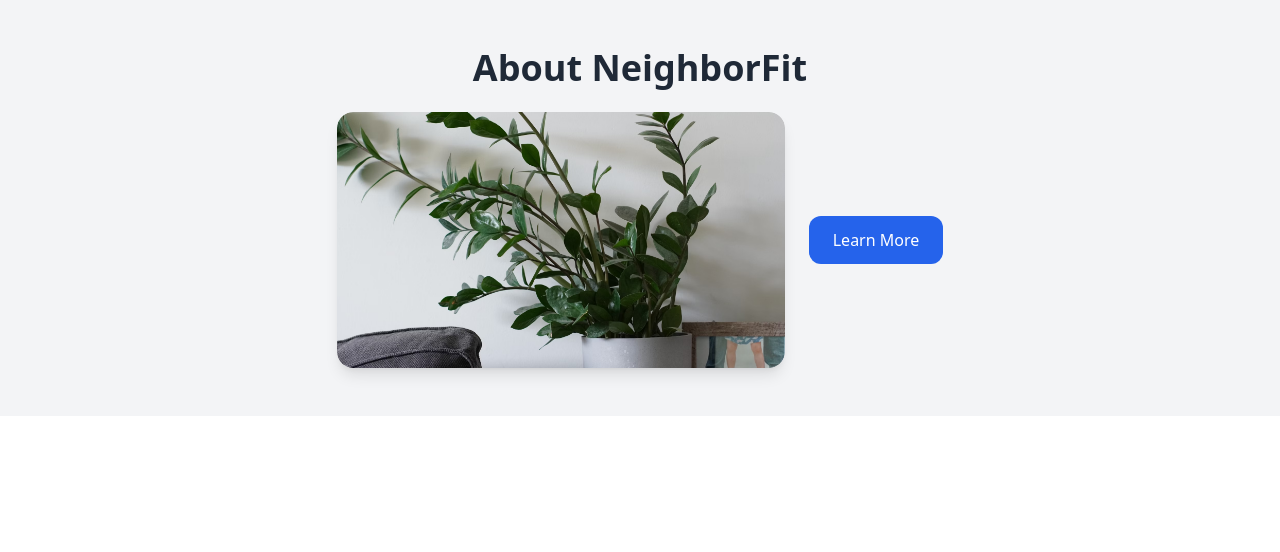
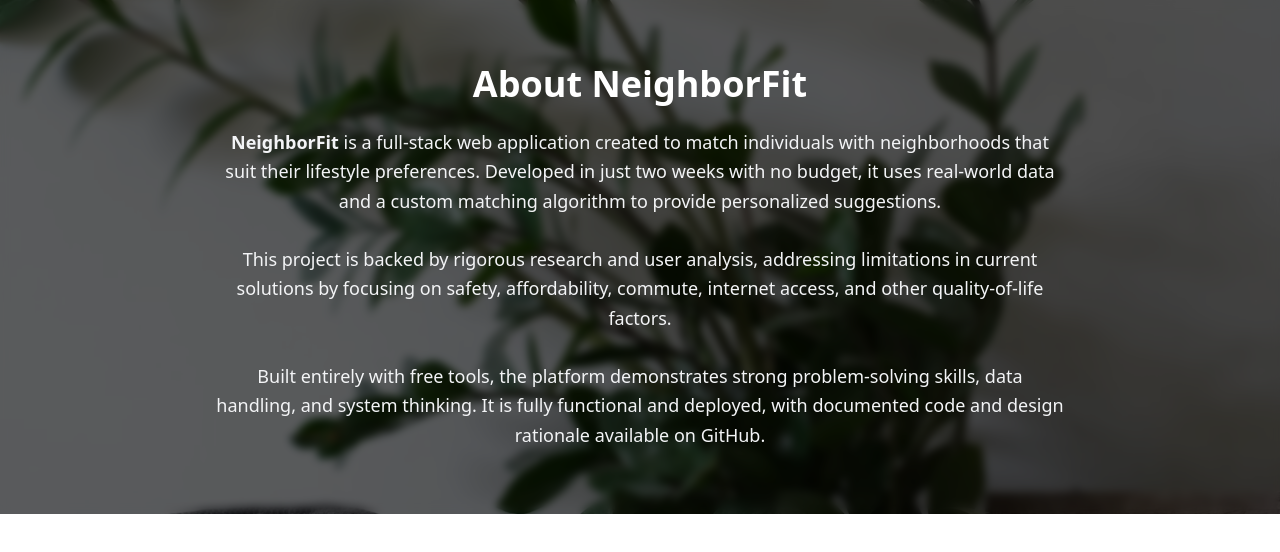
Before and after one commit to Vaduni/Vaduni_Niranjan_GCET, a React (Create React App) app in the folder neighborFit/frontend/: page /About in a window 1280 px wide. Shown: the top 552 px of the page. Built offline with nearby package versions, Linux system fonts and the light colour scheme.

Commit message:
fixing bugs

```diff
--- a/neighborFit/frontend/src/pages/About.js
+++ b/neighborFit/frontend/src/pages/About.js
@@ -1,63 +1,40 @@
-import React, { useState } from 'react';
+import React from "react";
 
 export default function About() {
-  const [showPopup, setShowPopup] = useState(false);
+  return (
+    <section
+      id="about"
+      className="relative w-full bg-cover bg-center bg-no-repeat"
+      style={{
+        backgroundImage: "url('/images/about.jpg')",
+      }}
+    >
+      {/* Blur overlay */}
+      <div className="absolute inset-0 bg-black bg-opacity-60 backdrop-blur-sm"></div>
 
-  const openPopup = () => setShowPopup(true);
-  const closePopup = () => setShowPopup(false);
-
-  return (
-    <section id="about" className="py-12 bg-gray-100">
-      <div className="max-w-6xl mx-auto px-4 text-center">
-        <h2 className="text-4xl font-bold text-gray-800 mb-6">About NeighborFit</h2>
-        <div className="flex flex-col md:flex-row items-center justify-center gap-6">
-          <div className="w-full max-w-md h-64 overflow-hidden rounded-2xl shadow-lg">
-            <img
-              src="/images/about.jpg"
-              alt="About NeighborFit"
-              className="w-full h-full object-cover rounded-2xl hover:scale-105 transition-transform duration-500"
-            />
-          </div>
-
-          <button
-            onClick={openPopup}
-            className="mt-6 md:mt-0 px-6 py-3 bg-blue-600 text-white rounded-xl hover:bg-blue-700 transition"
-          >
-            Learn More
-          </button>
-        </div>
+      {/* Content */}
+      <div className="relative z-10 max-w-4xl mx-auto px-6 py-16 text-white text-center">
+        <h2 className="text-4xl font-bold mb-6">About NeighborFit</h2>
+        <p className="text-lg leading-relaxed text-gray-100">
+          <strong>NeighborFit</strong> is a full-stack web application created
+          to match individuals with neighborhoods that suit their lifestyle
+          preferences. Developed in just two weeks with no budget, it uses
+          real-world data and a custom matching algorithm to provide
+          personalized suggestions.
+          <br />
+          <br />
+          This project is backed by rigorous research and user analysis,
+          addressing limitations in current solutions by focusing on safety,
+          affordability, commute, internet access, and other quality-of-life
+          factors.
+          <br />
+          <br />
+          Built entirely with free tools, the platform demonstrates strong
+          problem-solving skills, data handling, and system thinking. It is
+          fully functional and deployed, with documented code and design
+          rationale available on GitHub.
+        </p>
       </div>
-
-      {showPopup && (
-        <div
-          className="fixed inset-0 bg-black bg-opacity-50 z-50 flex items-center justify-center px-4"
-          onClick={closePopup}
-        >
-          <div
-            className="bg-white rounded-2xl p-8 max-w-2xl shadow-2xl relative"
-            onClick={(e) => e.stopPropagation()}
-          >
-            <button
-              onClick={closePopup}
-              className="absolute top-4 right-4 text-gray-500 hover:text-gray-800 text-xl"
-            >
-              &times;
-            </button>
-            <h3 className="text-2xl font-semibold mb-4 text-gray-800">What is NeighborFit?</h3>
-            <p className="text-gray-600 text-left leading-relaxed space-y-4">
-              <strong>NeighborFit</strong> is a full-stack web application created to match individuals with neighborhoods
-              that suit their lifestyle preferences. Developed in just two weeks with no budget, it uses real-world data and
-              a custom matching algorithm to provide personalized suggestions.
-              <br /><br />
-              This project is backed by rigorous research and user analysis, addressing limitations in current solutions by
-              focusing on safety, affordability, commute, internet access, and other quality-of-life factors.
-              <br /><br />
-              Built entirely with free tools, the platform demonstrates strong problem-solving skills, data handling, and
-              system thinking. It is fully functional and deployed, with documented code and design rationale available on GitHub.
-            </p>
-          </div>
-        </div>
-      )}
     </section>
   );
 }
```
